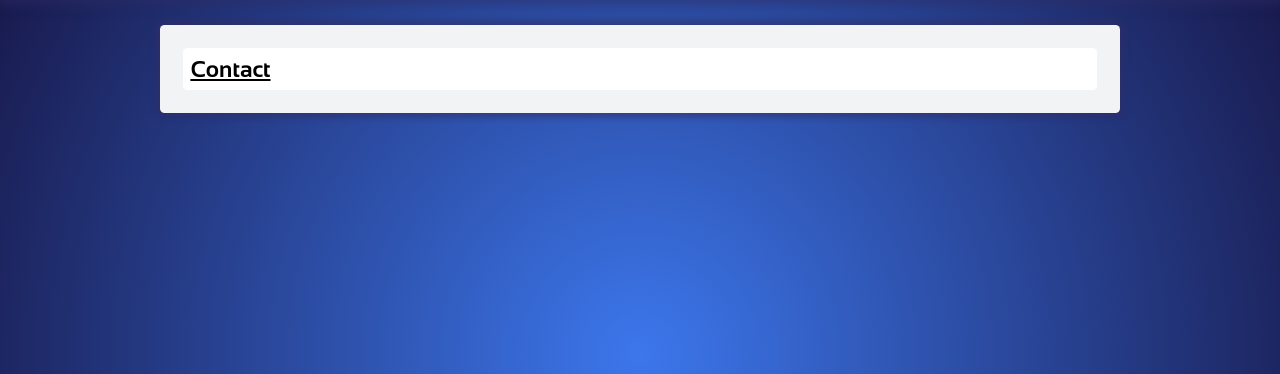
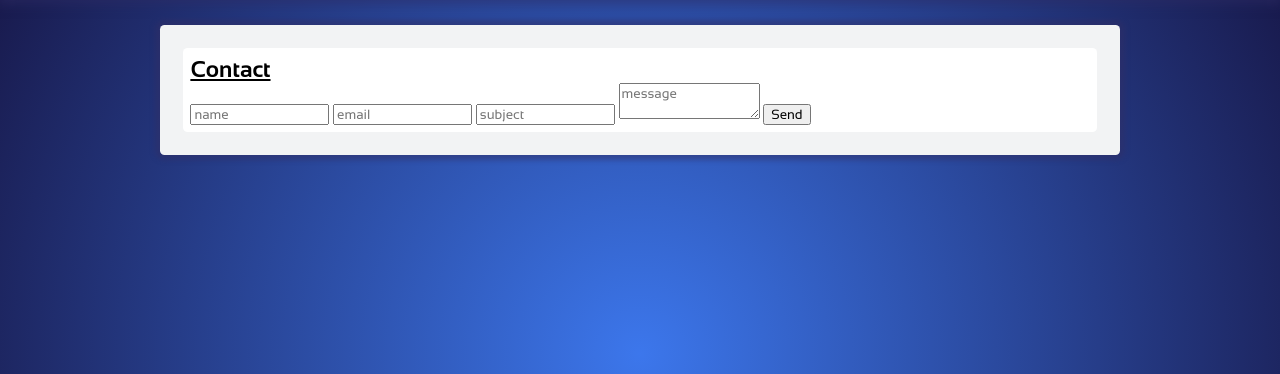
Before and after one commit to codeflyio/Codefly, a Flask app: page /contact/ in a window 1280 px wide. Shown: the part 46-420 px from the top of the page. Run offline with Flask 2, Linux system fonts and the light colour scheme.

Commit message:
contact form v1

```diff
--- a/main.py
+++ b/main.py
@@ -1,10 +1,12 @@
 import keys
 from flask import Flask, render_template, request
 from flask_wtf import FlaskForm
-from wtforms import StringField, SubmitField
+from wtforms import StringField, TextAreaField, EmailField, SubmitField
 from wtforms.validators import DataRequired
-import pymongo
+# import pymongo
 # from pymongo import MongoClient
+import smtplib
+from email.message import EmailMessage
 
 
 app = Flask(__name__)
@@ -26,9 +28,44 @@ def about():
     return render_template('about.html', title="Codefly - About"), 200
 
 
-@app.route('/contact/')
+@app.route('/contact/', methods=['GET', 'POST'])
 def contact():
-    return render_template('contact.html', title="Codefly - Contact"), 200
+    form = ContactForm()
+    if request.method == 'POST':
+        name = request.form.get('name')
+        email = request.form.get('email')
+        subject = request.form.get('subject')
+        message = request.form.get('message')
+
+        body = f"""
+        This message sent by contact form:
+        Name: {name}
+        Email: {email}
+        Subject: {subject}
+        Message:
+        {message}
+        """
+        msg = EmailMessage()
+        msg['Subject'] = subject
+        msg['From'] = keys.email
+        msg['To'] = keys.email
+        msg.set_content(body)
+
+        server = smtplib.SMTP(keys.email_server, 587)
+        server.starttls()
+        server.login(keys.email, keys.email_pw)
+        server.send_message(msg)
+        server.quit()
+
+    return render_template('contact.html', title="Codefly - Contact", form=form), 200
+
+
+class ContactForm(FlaskForm):
+    name = StringField(validators=[DataRequired()], id="name")
+    email = EmailField(validators=[DataRequired()])  # validator
+    subject = StringField(validators=[DataRequired()])
+    message = TextAreaField(validators=[DataRequired()])
+    submit = SubmitField('Send')
 
 
 @app.route('/projects/')
@@ -47,7 +84,7 @@ async def send():
     import bot
     default_value = "hi"
     user = request.form.get('send', default_value)
-    return bot.reply(user) or "I don't understand."
+    return bot.reply(user) or "Returned None Somewhere."
     # return "x" if bot.reply(user) is None else bot.reply(user)
 
 
--- a/templates/contact.html
+++ b/templates/contact.html
@@ -6,6 +6,14 @@
 <main>
     <section>
         <h2 style="text-decoration: underline">Contact</h2>
+        <form action="/contact/" id="form" method="post">
+            {{ form.hidden_tag() }}
+            {{ form.name(placeholder="name", autocomplete="off", maxlength="200", id="name") }}
+            {{ form.email(placeholder="email") }}
+            {{ form.subject(placeholder="subject") }}
+            {{ form.message(placeholder="message") }}
+            {{ form.submit() }}
+        </form>
     </section>
 </main>
 
```
